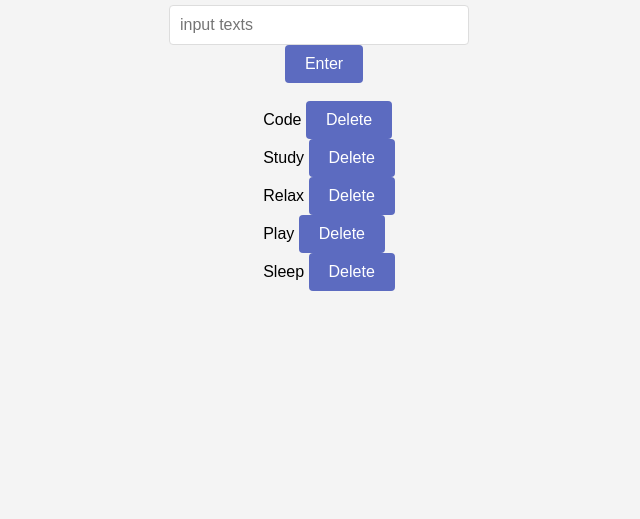
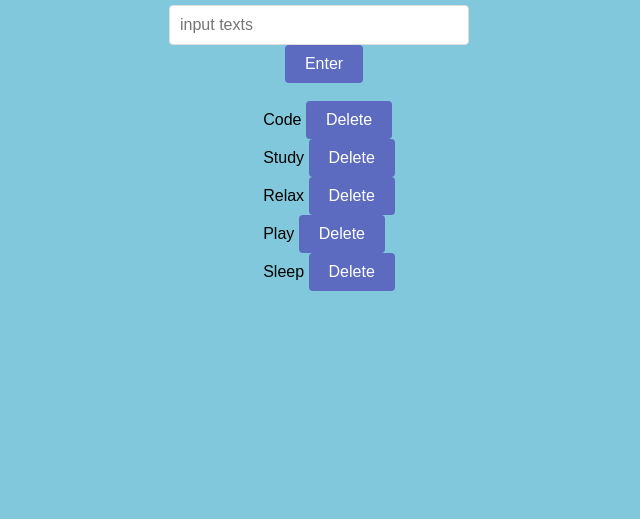
Before and after one commit to 0HA0/TODOLIST, a plain HTML site: page index.html in a window 1280 px wide. Shown: the part 281-800 px from the top of the page, without its empty margins (316-956 px from the left). Drawn offline with Linux system fonts and the light colour scheme.

Commit message:
Update index.css

```diff
--- a/index.css
+++ b/index.css
@@ -12,7 +12,7 @@
 
 body {
     font-family: Arial, sans-serif;
-    background-color: #f4f4f4;
+    background-color: #81c8dd;
     display: flex;
     justify-content: center;
     align-items: center;
@@ -43,5 +43,8 @@ button {
     color: white;
     border: none;
     border-radius: 4px;
-    transition: backgroun
 }
+
+button:hover{
+    background-color: #5d69aa;
+}
```
